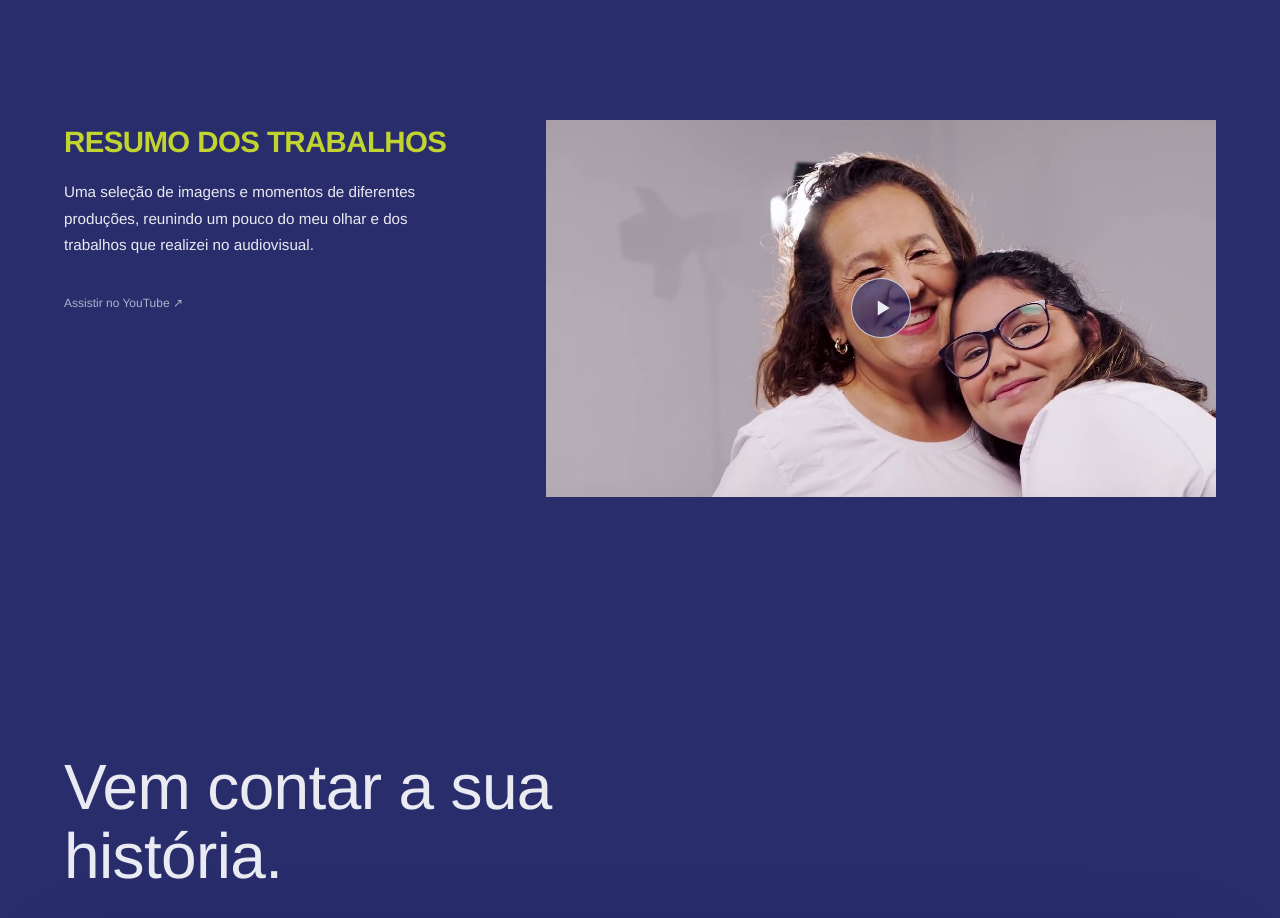
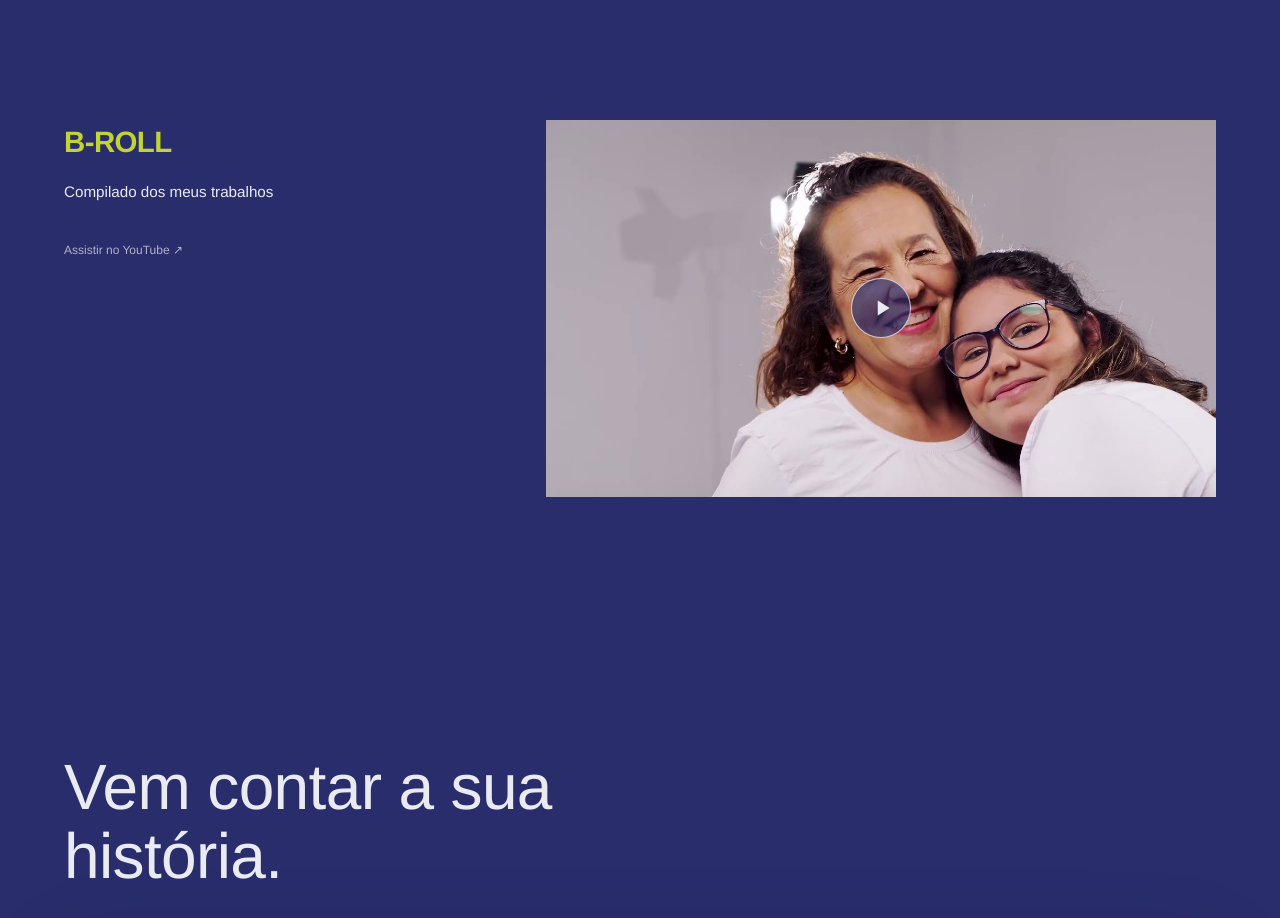
Before and after one commit to joaodavilah/JoaoMolleriFotoPet, a React (Vite) app: page / in a window 1280 px wide. Shown: the part 5460-6378 px from the top of the page. Built offline with nearby package versions, Linux system fonts and the light colour scheme.

Commit message:
Update work reel title and description

```diff
--- a/src/components/TransformStatement.jsx
+++ b/src/components/TransformStatement.jsx
@@ -30,9 +30,9 @@ const projects = [
     credit: 'Texto: Tatyele Rivera'
   },
   {
-    title: 'Resumo dos trabalhos',
+    title: 'B-roll',
     videoId: 's8uD25KHajE',
-    description: 'Uma seleção de imagens e momentos de diferentes produções, reunindo um pouco do meu olhar e dos trabalhos que realizei no audiovisual.'
+    description: 'Compilado dos meus trabalhos'
   }
 ];
 
```
